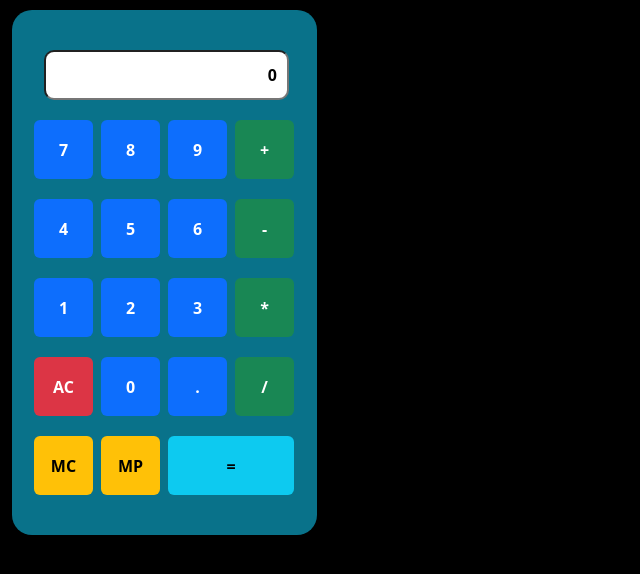
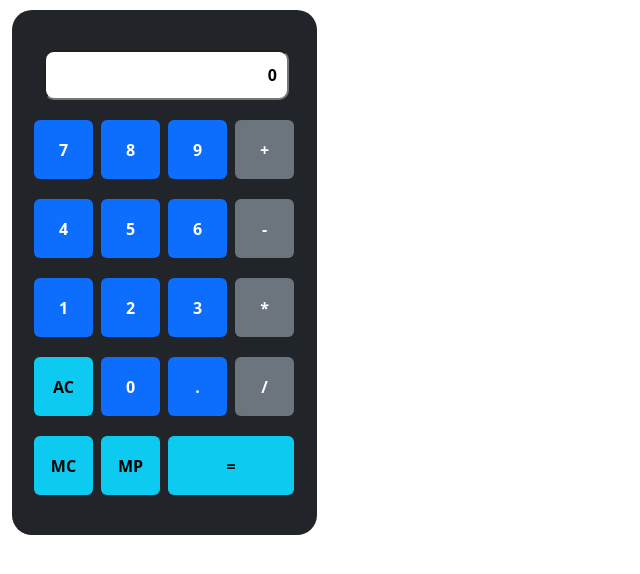
Before and after one commit to SaltForSale/JS-Calculator, a plain HTML site: page index.html in a window 1280 px wide. Shown: the whole page, without its empty margins (0-640 px from the left). Drawn offline with nearby package versions, Linux system fonts and the light colour scheme.

Commit message:
Customized CSS

```diff
--- a/index.html
+++ b/index.html
@@ -2,7 +2,7 @@
 <html lang="en">
 
 <head>
-    <title>Title</title>
+    <title>JS Calculator</title>
     <!-- Required meta tags -->
     <meta charset="utf-8">
     <meta name="viewport" content="width=device-width, initial-scale=1, shrink-to-fit=no">
@@ -15,7 +15,7 @@
 
 <body>
     <div class="container text-center">
-        <div class="calc-container">
+        <div class="calc-container bg-dark">
             <div class="row justify-content-center">
                 <form name="calc">
                     <input type="text" id="entry" class="entry text-end" value="0" readonly>
@@ -25,29 +25,29 @@
                 <button type="button" class="btn btn-primary numBut" onclick="numButPress(7)">7</button>
                 <button type="button" class="btn btn-primary numBut" onclick="numButPress(8)">8</button>
                 <button type="button" class="btn btn-primary numBut" onclick="numButPress(9)">9</button>
-                <button type="button" class="btn btn-success mathBut" onclick="mathButPress('+')">+</button>
+                <button type="button" class="btn btn-secondary mathBut" onclick="mathButPress('+')">+</button>
             </div>
             <div class="row">
                 <button type="button" class="btn btn-primary numBut" onclick="numButPress(4)">4</button>
                 <button type="button" class="btn btn-primary numBut" onclick="numButPress(5)">5</button>
                 <button type="button" class="btn btn-primary numBut" onclick="numButPress(6)">6</button>
-                <button type="button" class="btn btn-success mathBut" onclick="mathButPress('-')">-</button>
+                <button type="button" class="btn btn-secondary mathBut" onclick="mathButPress('-')">-</button>
             </div>
             <div class="row">
                 <button type="button" class="btn btn-primary numBut" onclick="numButPress(1)">1</button>
                 <button type="button" class="btn btn-primary numBut" onclick="numButPress(2)">2</button>
                 <button type="button" class="btn btn-primary numBut" onclick="numButPress(3)">3</button>
-                <button type="button" class="btn btn-success mathBut" onclick="mathButPress('*')">*</button>
+                <button type="button" class="btn btn-secondary mathBut" onclick="mathButPress('*')">*</button>
             </div>
             <div class="row">
-                <button type="button" class="btn btn-danger numBut" onclick="clearButPress()">AC</button>
+                <button type="button" class="btn btn-info numBut" onclick="clearButPress()">AC</button>
                 <button type="button" class="btn btn-primary numBut" onclick="numButPress(0)">0</button>
                 <button type="button" class="btn btn-primary numBut" onclick="numButPress('.')">.</button>
-                <button type="button" class="btn btn-success mathBut" onclick="mathButPress('/')">/</button>
+                <button type="button" class="btn btn-secondary mathBut" onclick="mathButPress('/')">/</button>
             </div>
             <div class="row">
-                <button type="button" class="btn btn-warning numBut" onclick="copyButPress()">MC</button>
-                <button type="button" class="btn btn-warning numBut" onclick="pasteButPress()">MP</button>
+                <button type="button" class="btn btn-info numBut" onclick="copyButPress()">MC</button>
+                <button type="button" class="btn btn-info numBut" onclick="pasteButPress()">MP</button>
                 <button type="button" class="btn btn-info equalBut" onclick="equalButPress()">=</button>
             </div>
         </div>
--- a/style.css
+++ b/style.css
@@ -1,8 +1,8 @@
 body{
-    background: black;
+    background: white;
 }
 .container{
-    background:black;
+    background:white;
     margin:0px;
 }
 .entry{
@@ -16,7 +16,6 @@ body{
 }
 .calc-container{
     width:305px;
-    background-color: rgb(9, 114, 138);
     border-radius: 20px;
     padding: 30px;
     margin-top: 10px;
```
